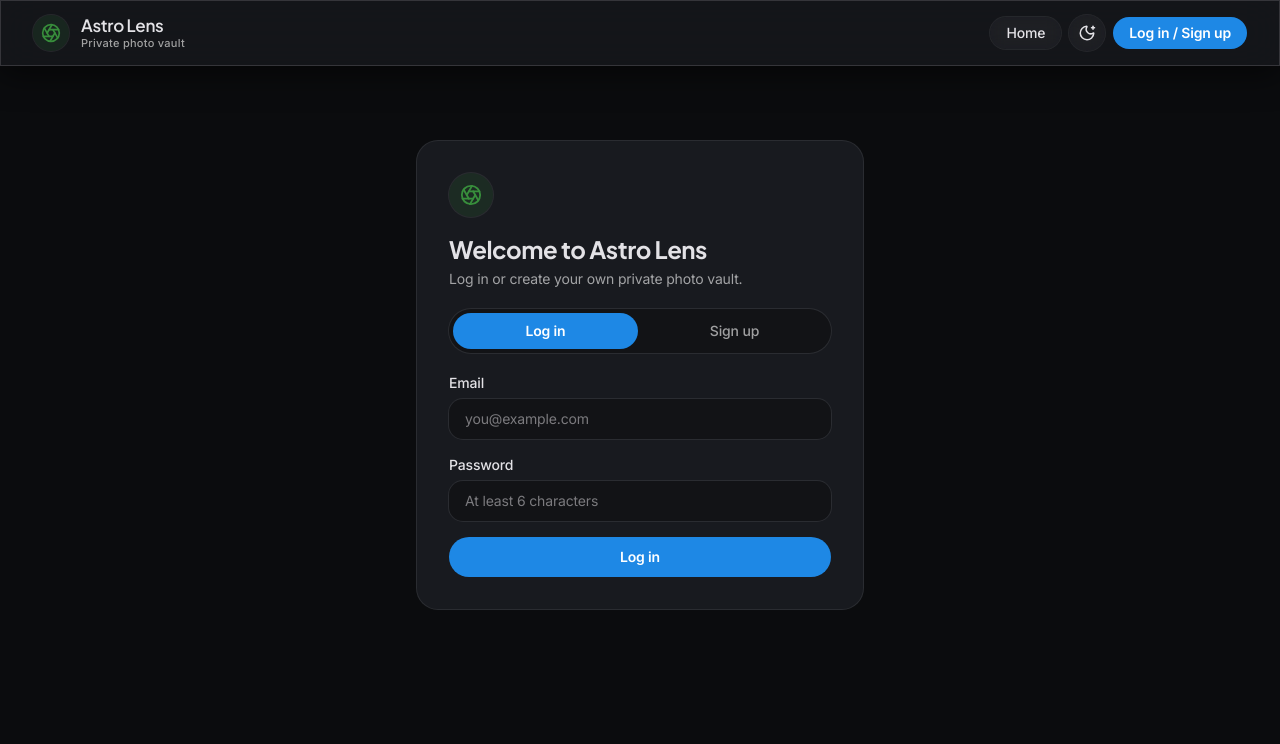
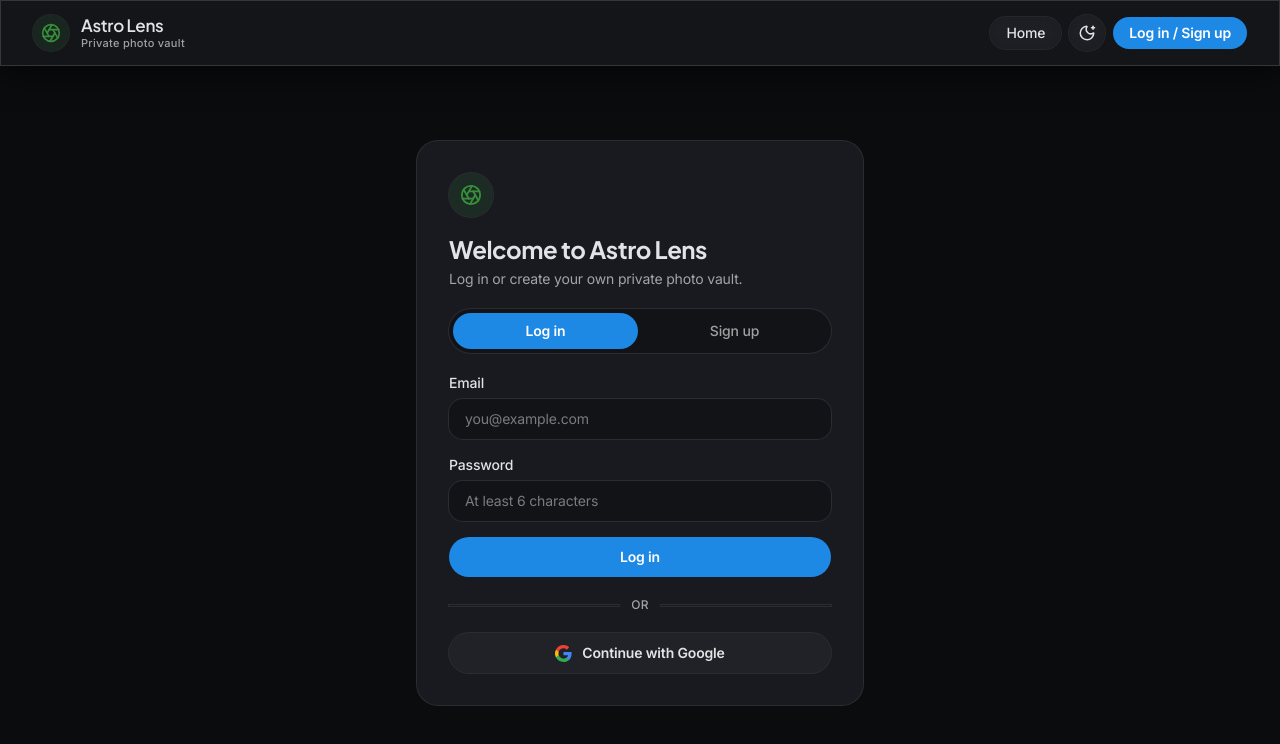
Before and after one commit to piyushsarkar-dev/astrolens-web, a Next.js app: page /login in a window 1280 px wide. Shown: the top 744 px of the page. Built offline with nearby package versions, Linux system fonts and the light colour scheme; no server answers.

Commit message:
all isue fix

```diff
--- a/src/app/auth/callback/route.ts
+++ b/src/app/auth/callback/route.ts
@@ -31,18 +31,56 @@
     },
   );
 
-  // Email-confirmation link (token_hash) OR OAuth/code exchange.
+  // Email-confirmation link (token_hash) OR OAuth/code exchange (Google etc.).
+  const oauthError = searchParams.get("error");
+  const oauthErrorDesc = searchParams.get("error_description");
+
+  if (oauthError) {
+    // Google itself rejected (e.g. access_denied) — pass the reason back.
+    const reason = oauthErrorDesc
+      ? `Google login failed: ${decodeURIComponent(oauthErrorDesc)}`
+      : `Google login failed: ${oauthError}`;
+    return NextResponse.redirect(
+      `${origin}/login?error=${encodeURIComponent(reason)}`,
+    );
+  }
+
   if (token_hash && type) {
     const { error } = await supabase.auth.verifyOtp({ token_hash, type: type as "signup" | "email" });
     if (!error) {
       return NextResponse.redirect(`${origin}/login?confirmed=1`);
     }
   } else if (code) {
-    const { error } = await supabase.auth.exchangeCodeForSession(code);
+    const { data, error } = await supabase.auth.exchangeCodeForSession(code);
     if (!error) {
+      // Google login: make sure a profile row exists with name + avatar.
+      const user = data?.user;
+      if (user) {
+        const meta = user.user_metadata ?? {};
+        await supabase.from("profiles").upsert({
+          id: user.id,
+          email: user.email ?? null,
+          display_name:
+            (meta.display_name as string | undefined) ??
+            (meta.full_name as string | undefined) ??
+            (meta.name as string | undefined) ??
+            user.email?.split("@")[0] ?? null,
+          avatar_url:
+            (meta.avatar_url as string | undefined) ??
+            (meta.picture as string | undefined) ?? null,
+          updated_at: new Date().toISOString(),
+        });
+      }
       return NextResponse.redirect(`${origin}${next}`);
+    } else {
+      // Show the REAL Supabase error instead of a generic one.
+      return NextResponse.redirect(
+        `${origin}/login?error=${encodeURIComponent(`Google login exchange failed: ${error.message}`)}`,
+      );
     }
   }
 
-  return NextResponse.redirect(`${origin}/login?error=callback`);
+  return NextResponse.redirect(
+    `${origin}/login?error=${encodeURIComponent("Google login failed: no code returned. Check Supabase → Authentication → URL Configuration → Redirect URLs includes http://localhost:3000/auth/callback")}`,
+  );
 }
--- a/src/components/Auth/AuthForm.tsx
+++ b/src/components/Auth/AuthForm.tsx
@@ -21,8 +21,8 @@
   const [email, setEmail] = useState("");
   const [password, setPassword] = useState("");
   const [error, setError] = useState<string | null>(
-    params.get("error") === "callback"
-      ? "Confirmation link expired or invalid. Log in or sign up again."
+    params.get("error")
+      ? decodeURIComponent(params.get("error") as string)
       : null,
   );
   const [info, setInfo] = useState<string | null>(
@@ -37,6 +37,15 @@
   const homePath = "/" as never;
   const switchMode = (m: AuthMode) => {
     setMode(m); setError(null); setInfo(null); setNeedsConfirm(false);
+  };
+  const startCooldown = (secs: number) => {
+    setCooldown(secs);
+    const t = setInterval(() => {
+      setCooldown((c) => {
+        if (c <= 1) { clearInterval(t); return 0; }
+        return c - 1;
+      });
+    }, 1000);
   };
   const diagnose = async (): Promise<string | null> => {
     // 1) Can the browser reach the Supabase Auth API at all?
@@ -53,6 +62,23 @@
       return "Browser could not reach Supabase at all (network blocked, wrong Project URL, project paused, or Brave Shields / ad-blocker blocking supabase.co). Try: disable Brave Shields for localhost, turn off ad-blocker, check internet, and verify the Project URL in Supabase Dashboard.";
     }
     return null;
+  };
+  const signInWithGoogle = async () => {
+    setError(null); setInfo(null);
+    try {
+      const supabase = createClient();
+      const { error: e } = await supabase.auth.signInWithOAuth({
+        provider: "google",
+        options: {
+          redirectTo: emailRedirect(),
+          queryParams: { access_type: "offline", prompt: "select_account" },
+        },
+      });
+      if (e) throw e;
+      // Browser redirects to Google — nothing else to do here.
+    } catch (err) {
+      setError(err instanceof Error ? err.message : "Could not start Google login.");
+    }
   };
   const handleSubmit = async (event: FormEvent<HTMLFormElement>) => {
     event.preventDefault();
@@ -165,11 +191,30 @@
               )}
             </div>
           )}
-          <button type="submit" disabled={loading} className="bg-sky inline-flex w-full items-center justify-center gap-2 rounded-full px-5 py-2.5 text-sm font-semibold text-white transition hover:bg-sky/90 disabled:opacity-60">
+          <button type="submit" disabled={loading || cooldown > 0} className="bg-sky inline-flex w-full items-center justify-center gap-2 rounded-full px-5 py-2.5 text-sm font-semibold text-white transition hover:bg-sky/90 disabled:opacity-60">
             {loading && <Loader2 size={16} className="animate-spin" aria-hidden />}
-            {loading ? "Please wait…" : mode === "signup" ? "Create account" : "Log in"}
+            {cooldown > 0 ? `Wait ${cooldown}s before retrying…` : loading ? "Please wait…" : mode === "signup" ? "Create account" : "Log in"}
           </button>
         </form>
+
+        <div className="my-5 flex items-center gap-3">
+          <span className="ring-line-subtle h-px flex-1 ring-1" aria-hidden />
+          <span className="text-mist text-xs font-medium tracking-wide">OR</span>
+          <span className="ring-line-subtle h-px flex-1 ring-1" aria-hidden />
+        </div>
+
+        <button
+          type="button"
+          onClick={signInWithGoogle}
+          className="bg-foreground/[0.04] ring-line-subtle hover:bg-foreground/[0.09] inline-flex w-full items-center justify-center gap-2.5 rounded-full px-5 py-2.5 text-sm font-semibold ring-1 transition">
+          <svg width="17" height="17" viewBox="0 0 24 24" aria-hidden>
+            <path fill="#4285F4" d="M23.49 12.27c0-.79-.07-1.54-.19-2.27H12v4.51h6.47c-.29 1.48-1.14 2.73-2.4 3.58v3h3.86c2.26-2.09 3.56-5.17 3.56-8.82z" />
+            <path fill="#34A853" d="M12 24c3.24 0 5.95-1.08 7.93-2.91l-3.86-3c-1.08.72-2.45 1.16-4.07 1.16-3.13 0-5.78-2.11-6.73-4.96H1.29v3.09C3.26 21.3 7.31 24 12 24z" />
+            <path fill="#FBBC05" d="M5.27 14.29c-.25-.72-.38-1.49-.38-2.29s.14-1.57.38-2.29V6.62H1.29C.47 8.24 0 10.06 0 12s.47 3.76 1.29 5.38l3.98-3.09z" />
+            <path fill="#EA4335" d="M12 4.75c1.77 0 3.35.61 4.6 1.8l3.42-3.42C17.95 1.19 15.24 0 12 0 7.31 0 3.26 2.7 1.29 6.62l3.98 3.09C6.22 6.86 8.87 4.75 12 4.75z" />
+          </svg>
+          Continue with Google
+        </button>
       </div>
     </section>
   );
```
